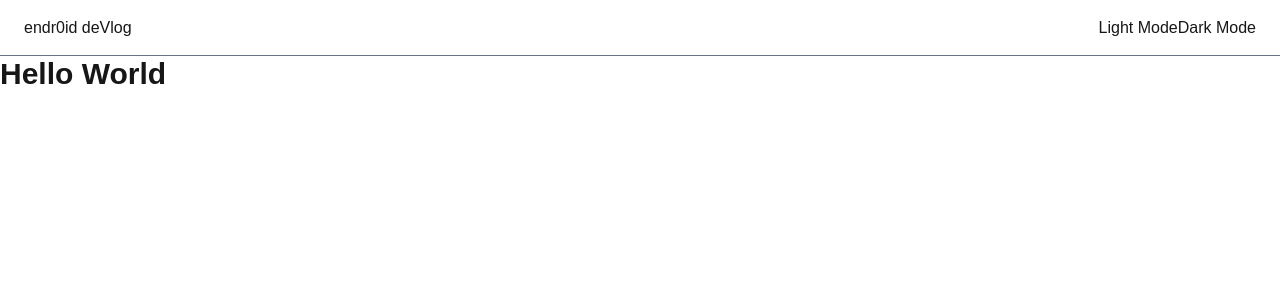
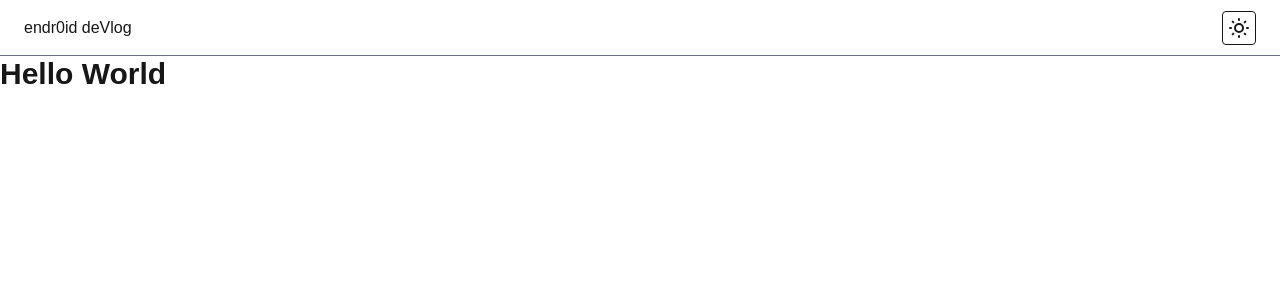
Before and after one commit to endr0id/endr0id.github.io, a Next.js app: page / in a window 1280 px wide. Shown: the top 300 px of the page. Built offline with nearby package versions, Linux system fonts and the light colour scheme.

Commit message:
feat: ダークモード実装(#3)

```diff
--- a/app/_components/Header.tsx
+++ b/app/_components/Header.tsx
@@ -1,17 +1,11 @@
-"use client";
-
 import { useTheme } from "next-themes";
+import ThemeToggleButton from "./ThemeToggleButton";
 
 const Header = () => {
-  const { theme, setTheme } = useTheme();
-
   return (
     <div className="flex justify-between items-center px-6 h-14 border-b border-gray-500">
       <div>endr0id deVlog</div>
-      <div>
-        <button onClick={() => setTheme("light")}>Light Mode</button>
-        <button onClick={() => setTheme("dark")}>Dark Mode</button>
-      </div>
+      <ThemeToggleButton />
     </div>
   );
 };
--- /dev/null
+++ b/app/_components/ThemeToggleButton.tsx
@@ -0,0 +1,33 @@
+"use client";
+
+import { Toggle } from "radix-ui";
+import { SunMedium, Moon } from "lucide-react";
+import { useTheme } from "next-themes";
+import { useState, useEffect } from "react";
+
+const ThemeToggleButton = () => {
+  const [mounted, setMounted] = useState(false);
+  const { theme, setTheme } = useTheme();
+
+  useEffect(() => setMounted(true), []);
+
+  const handleTheme = () =>
+    theme === "light" ? setTheme("dark") : setTheme("light");
+  const icon = theme === "dark" ? <Moon /> : <SunMedium />;
+
+  // Preventing hydration mismatches between SSR and CSR
+  // As the `theme` value is unavailable during SSR, rendering is deferred until the CSR is mounted
+  if (!mounted) return null;
+
+  return (
+    <Toggle.Root
+      onPressedChange={handleTheme}
+      aria-label="Theme toggle"
+      className="flex items-center justify-center p-1 border rounded"
+    >
+      {mounted && icon}
+    </Toggle.Root>
+  );
+};
+
+export default ThemeToggleButton;
--- a/app/layout.tsx
+++ b/app/layout.tsx
@@ -31,7 +31,7 @@ export default function RootLayout({
       suppressHydrationWarning
     >
       <body className="min-h-full flex flex-col">
-        <ThemeProvider>
+        <ThemeProvider enableSystem={false}>
           <Header />
           {children}
         </ThemeProvider>
--- a/app/page.tsx
+++ b/app/page.tsx
@@ -1,5 +1,3 @@
-import Image from "next/image";
-
 export default function Home() {
   return <h1 className="text-3xl font-semibold">Hello World</h1>;
 }
```
